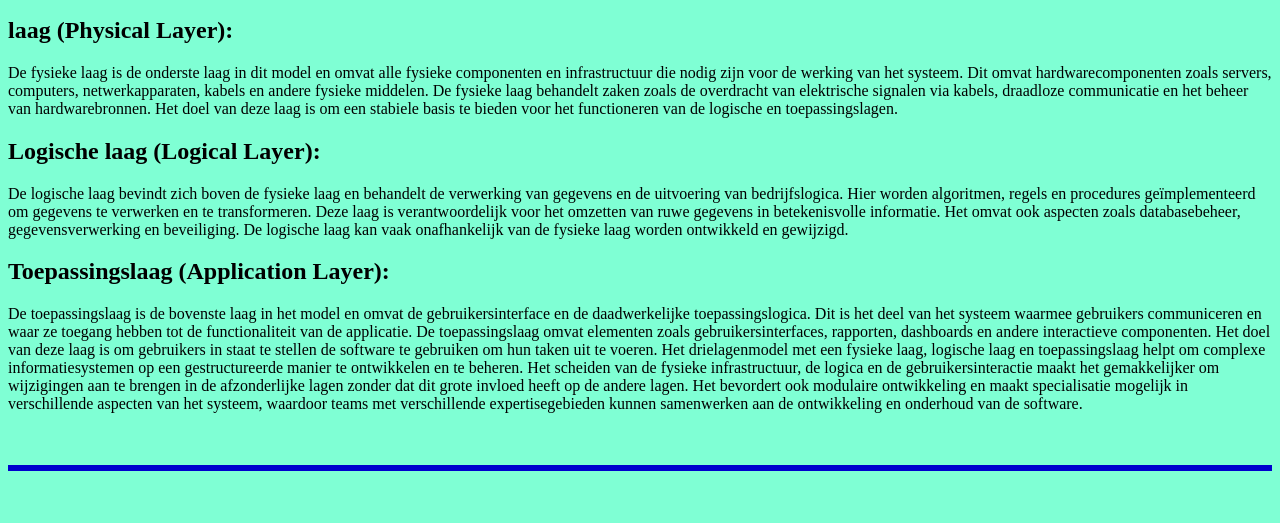
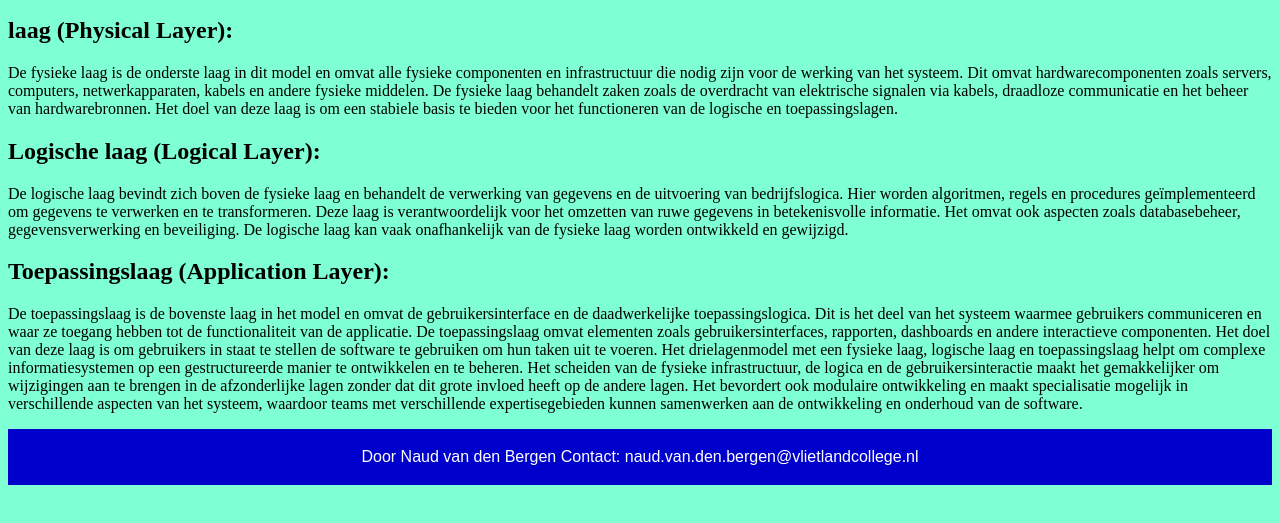
Before and after one commit to naud8013/naud8013.github.io, a plain HTML site: page 3-lagenmodel.html in a window 1280 px wide. Shown: the part 173-696 px from the top of the page. Drawn offline with Linux system fonts and the light colour scheme.

Commit message:
Update 3-lagenmodel.html

```diff
--- a/3-lagenmodel.html
+++ b/3-lagenmodel.html
@@ -70,11 +70,8 @@
             onderhoud van de software.
         </p>
         <!--Hiermee geef ik een alinea op mijn pagina weer-->
-        <br>
-
-        <br>
         <div class="footer">
-
+              <p>Door Naud van den Bergen Contact: naud.van.den.bergen@vlietlandcollege.nl</p>
         </div>
         <!--Hiermee geef ik mijn footer aan-->
 
```
